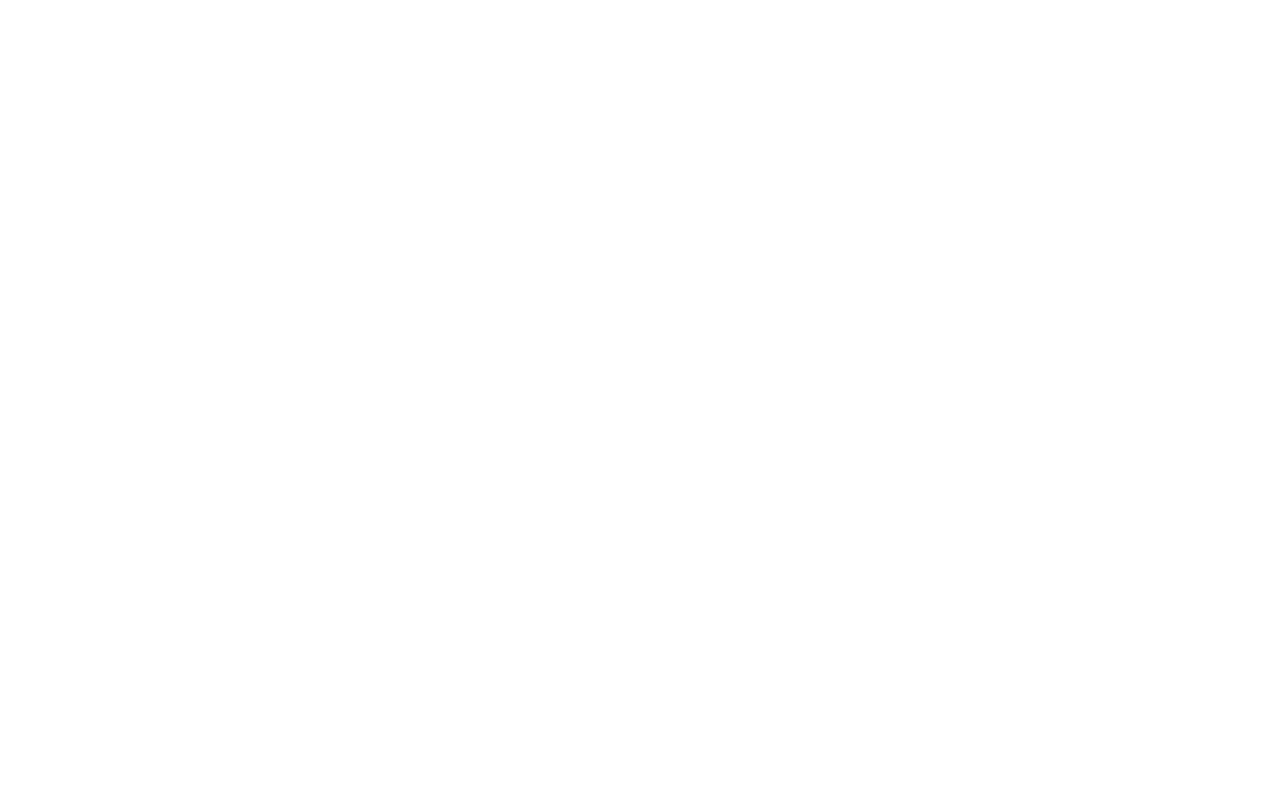
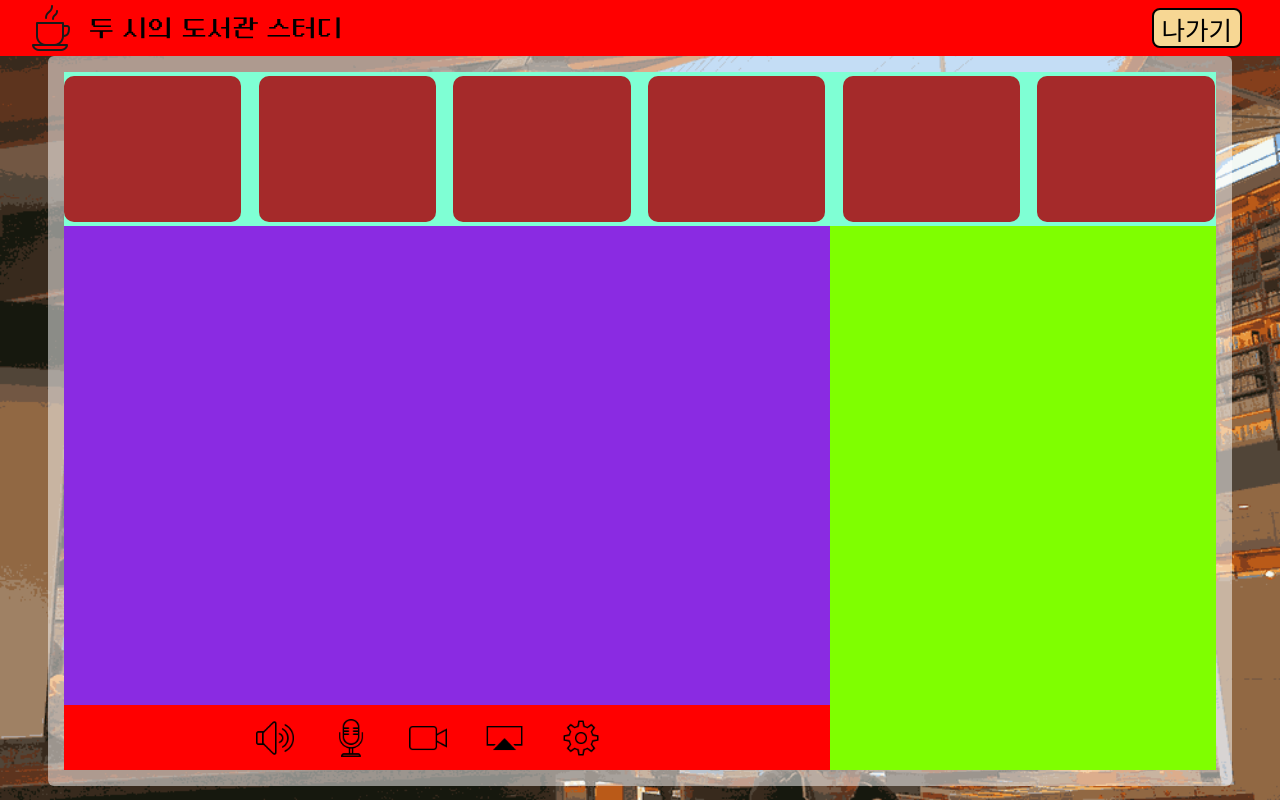
Before and after one commit to qudrnr217/OceanDiary, a Vue app in the folder frontend/: page /library_bg/room in a window 1280 px wide. Before the commit this address had no page. Built offline with nearby package versions, Linux system fonts and the light colour scheme; what vue-writer would draw is missing.

Commit message:
feat: studyroom form (#37)

```diff
--- /dev/null
+++ b/frontend/src/components/room/StudyRoom.vue
@@ -0,0 +1,238 @@
+<template>
+  <div class="total-wrap">
+    <div class="title-wrap">
+      <img src="@/assets/아이콘/coffe_icon.png" alt="" class="title-icon" />
+      <div class="title-name">두 시의 도서관 스터디</div>
+      <div class="exit-btn">
+        <button class="button-next">나가기</button>
+      </div>
+    </div>
+    <div class="user">
+      <div class="user-wrap">
+        <div class="camera-wrap">
+          <div class="user1"></div>
+          <div class="user2"></div>
+          <div class="user3"></div>
+          <div class="user4"></div>
+          <div class="user5"></div>
+          <div class="user6"></div>
+        </div>
+        <div class="chat-wrap">
+          <div class="share">
+            <div class="share-icons">
+              <img
+                src="@/assets/아이콘/[아이콘]배경음악_ON.png"
+                alt=""
+                class="bgm-icon"
+              />
+              <img
+                src="@/assets/아이콘/[아이콘]마이크_ON.png"
+                alt=""
+                class="mic-icon"
+              />
+              <img
+                src="@/assets/아이콘/[아이콘]카메라_ON.png"
+                alt=""
+                class="camera-icon"
+              />
+              <img
+                src="@/assets/아이콘/[아이콘]화면공유.png"
+                alt=""
+                class="share-icon"
+              />
+              <img
+                src="@/assets/아이콘/[아이콘]설정.png"
+                alt=""
+                class="config-icon"
+              />
+            </div>
+          </div>
+          <div class="chat"></div>
+        </div>
+      </div>
+    </div>
+  </div>
+</template>
+
+<script>
+export default {};
+</script>
+
+<style scoped>
+.total-wrap {
+  width: 100vw;
+  height: 100vh;
+}
+
+.title-wrap {
+  width: 100%;
+  height: 7%;
+  background-color: red;
+
+  display: flex;
+  justify-content: flex-start;
+  align-items: center;
+}
+
+.title-icon {
+  width: 5%;
+  position: relative;
+  left: 2%;
+}
+
+.title-name {
+  width: 47%;
+  position: relative;
+  left: 3%;
+  font-size: 2vw;
+}
+
+.exit-btn {
+  width: 100%;
+
+  display: flex;
+  justify-content: flex-end;
+  align-items: center;
+  /* background-color: blueviolet; */
+
+  position: relative;
+  right: 3%;
+}
+
+.user {
+  width: 100%;
+  height: 90%;
+  display: flex;
+  justify-content: center;
+  align-items: flex-start;
+}
+
+.user-wrap {
+  width: 90%;
+  height: 97%;
+  background-color: burlywood;
+  padding: 1rem;
+
+  background: rgba(255, 255, 255, 0.5);
+  border-radius: 6px;
+}
+
+.button-next {
+  width: 7vw;
+  height: 5vh;
+  font-size: 2vw;
+  background: #f7d794;
+  border-radius: 8px;
+}
+
+.camera-wrap {
+  width: 100%;
+  height: 22%;
+  position: relative;
+  left: 0%;
+  background-color: aquamarine;
+
+  display: flex;
+  justify-content: flex-start;
+  align-items: center;
+
+  position: relative;
+  right: 0.5%;
+}
+
+.user1 {
+  width: 15.4%;
+  height: 95%;
+  background-color: brown;
+  border-radius: 10px;
+  position: relative;
+}
+.user2 {
+  width: 15.4%;
+  height: 95%;
+  background-color: brown;
+  position: relative;
+  left: 1.5%;
+  border-radius: 10px;
+}
+.user3 {
+  width: 15.4%;
+  height: 95%;
+  background-color: brown;
+  position: relative;
+  left: 3%;
+  border-radius: 10px;
+}
+.user4 {
+  width: 15.4%;
+  height: 95%;
+  background-color: brown;
+  position: relative;
+  left: 4.5%;
+  border-radius: 10px;
+}
+.user5 {
+  width: 15.4%;
+  height: 95%;
+  background-color: brown;
+  position: relative;
+  left: 6%;
+  border-radius: 10px;
+}
+.user6 {
+  width: 15.4%;
+  height: 95%;
+  background-color: brown;
+  position: relative;
+  left: 7.5%;
+  border-radius: 10px;
+}
+
+.chat-wrap {
+  width: 100%;
+  height: 78%;
+  background-color: chartreuse;
+}
+.share {
+  width: 66.5%;
+  height: 100%;
+  background-color: blueviolet;
+}
+.share-icons {
+  width: 100%;
+  height: 12%;
+  background-color: red;
+  position: relative;
+  top: 88%;
+
+  display: flex;
+  justify-content: flex-start;
+  align-items: center;
+}
+
+.bgm-icon {
+  width: 5%;
+  position: relative;
+  left: 25%;
+}
+.mic-icon {
+  width: 5%;
+  position: relative;
+  left: 30%;
+}
+.camera-icon {
+  width: 5%;
+  position: relative;
+  left: 35%;
+}
+.share-icon {
+  width: 5%;
+  position: relative;
+  left: 40%;
+}
+.config-icon {
+  width: 5%;
+  position: relative;
+  left: 45%;
+}
+</style>
--- a/frontend/src/router/index.js
+++ b/frontend/src/router/index.js
@@ -169,6 +169,11 @@
         name: "library_create",
         component: () => import("@/components/room/RoomCreate.vue"),
       },
+      {
+        path: "room",
+        name: "library_study",
+        component: () => import("@/components/room/StudyRoom.vue"),
+      },
     ],
   },
   {
```
Also changed, not shown: frontend/src/App.vue (line endings or trailing spaces), 1 other file (tests, documents, lock files or other folders).
